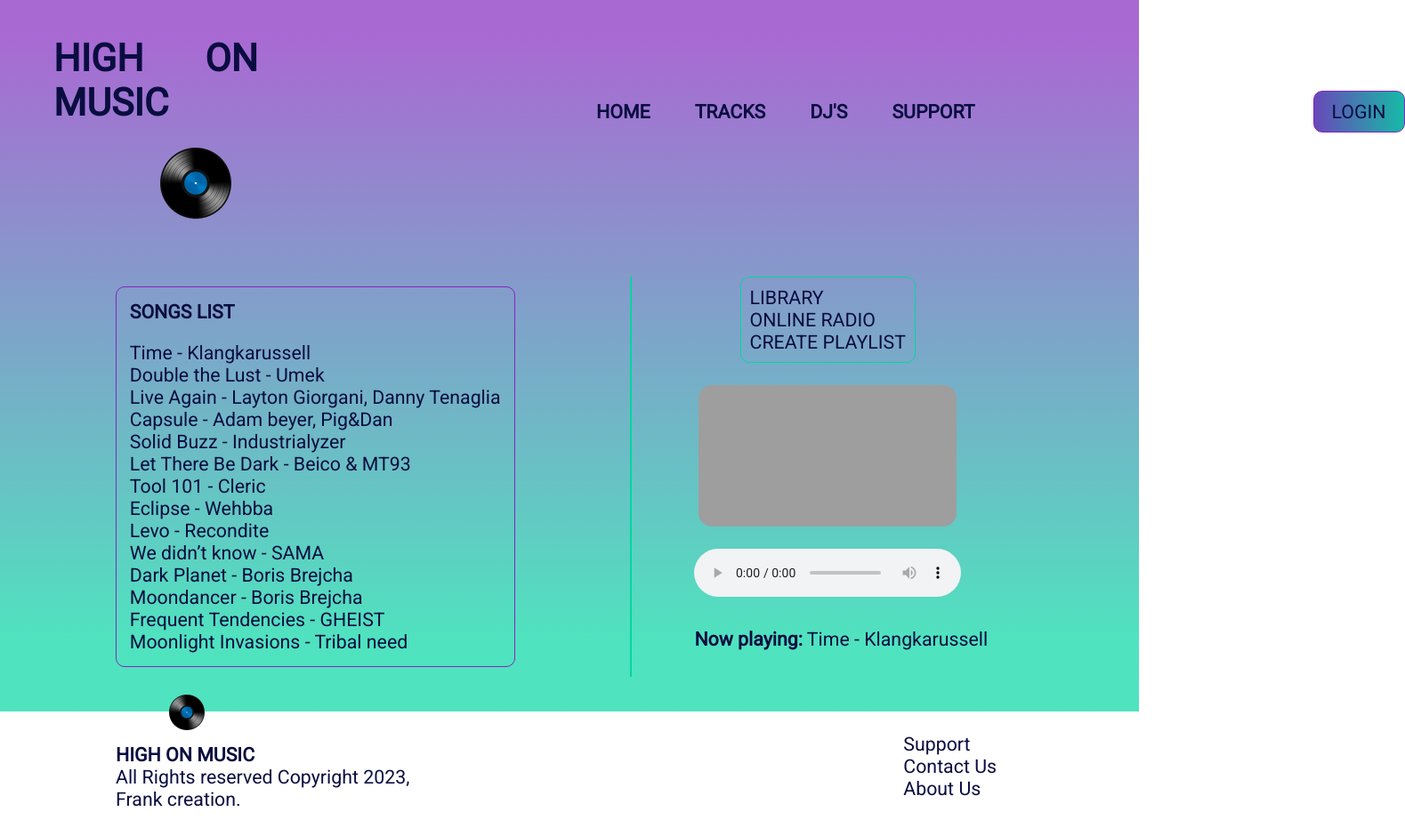
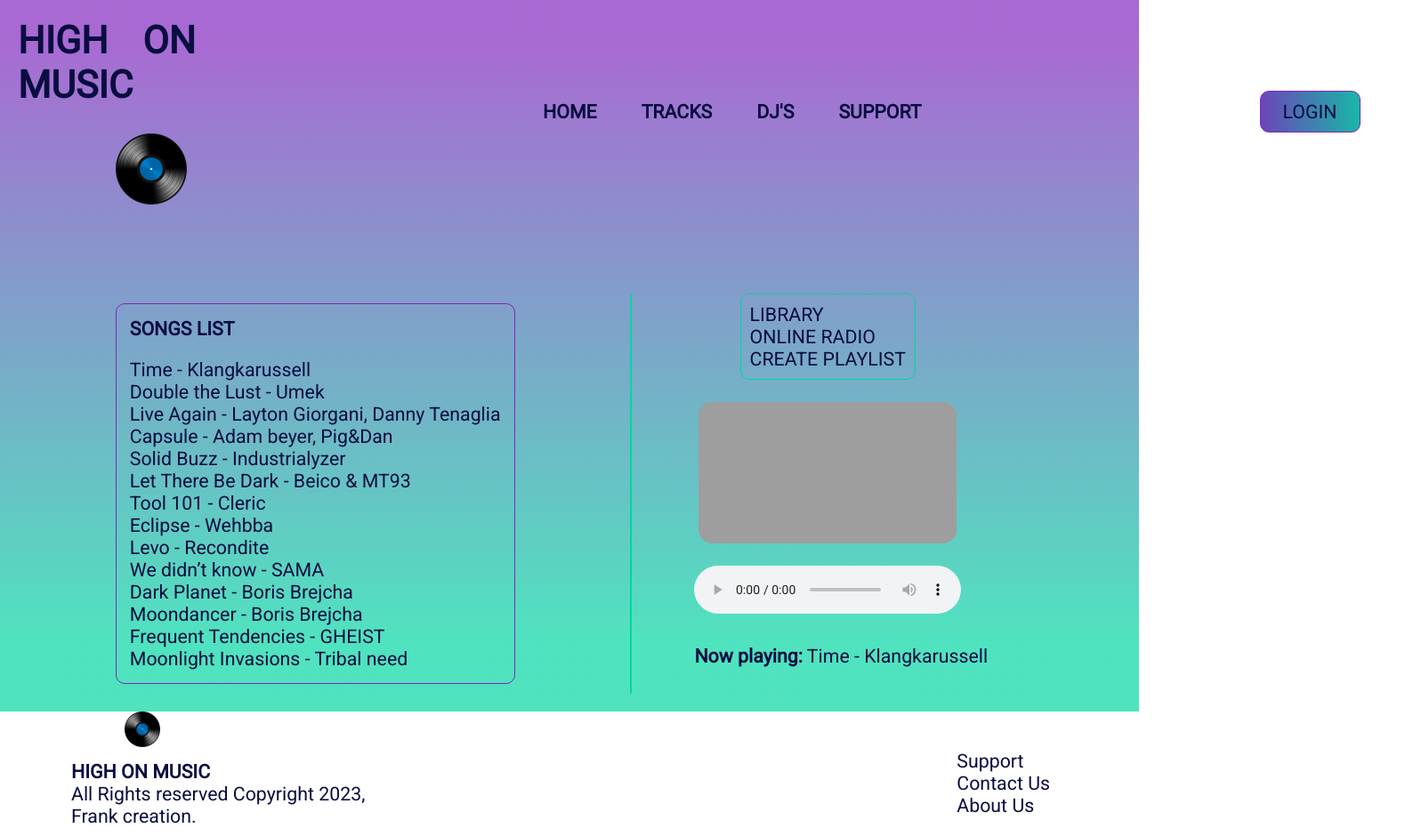
Before and after one commit to Franchog7/Media_Player, a plain HTML site: page index.html in a window 1280 px wide. Shown: the whole page at 89% size, 1579 px wide, since content can reach past the window. Drawn offline with Linux system fonts and the light colour scheme; grey boxes are pictures that could not be loaded.

Commit message:
arranges

```diff
--- a/style.css
+++ b/style.css
@@ -11,8 +11,8 @@
   text-align: justify;
 
 
-  /* border: solid 1px yellow;   */
-  /* border: none; */
+  border: solid 1px yellow;
+  border: none;
 
   margin: 0;
   padding: 0;
@@ -22,35 +22,16 @@
 
 }
 
-/* body */
+/* header */
+
 
 .h1 {
   font-size: 2em;
   display: flex;
-  /* margin: 0 1 auto; */
-  padding: 40px 0px 10px 60px;
+  padding: 10px 0px 10px 10px;
+  margin: 10px;
 }
 
-.jumbotron {
-  width: 100%;
-  height: 100%;
-  background:  linear-gradient(#8226BF 5%, #01D6A2 90%);
-  position:absolute;
-  z-index: -1000;
-  opacity: .69;
-  top: 0;
-  left: 0;
-}
-
-
-.headerlist {
-  display: flex;
-  font-size: 16pt;
-  gap: 50px; /* Space between items */
-}
-
-
-/* header */
 
 .header .nav {
   display: flex;
@@ -61,10 +42,23 @@
 
 
 .disco {
-  align-items: center;
-  padding: 16px 30px 0px 180px
+  display: flex;
+  /* align-items: center; */
+  justify-content: center;
+  padding: 10px;
+  margin: 10px 10px 10px 120px;
+  transition: all 1.5s ease-in;
 }
 
+.disco:hover {
+  transition-property: initial;
+}
+
+.headerlist {
+  display: flex;
+  /* font-size: 24px; */
+  gap: 50px; /* Space between items */
+}
 
 
 .headerlist a { /* Target link elements within the list */
@@ -80,12 +74,13 @@
   background: linear-gradient(to right, #8226BF 0%, #01D6A2 70%) -30px 0;
   background-size: 220%;
   color: #01D6A2;
-  padding: 10px 20px;
-  margin-right: 100px;
+  padding: 10px 25px;
+  margin-right: 80px;
   border-radius: 10px;
   border: solid 1px #8226BF;
   transition: all 0.01 ease-in-out;
 }
+
 
 .login:hover {
   transform: scale(1.1);
@@ -101,12 +96,24 @@
   }
 }
 
+/* body */
+
+.jumbotron {
+  width: 100%;
+  height: 100%;
+  background:  linear-gradient(#8226BF 5%, #01D6A2 90%);
+  position:absolute;
+  z-index: -1000;
+  opacity: .69;
+  top: 0;
+  left: 0;
+}
 
 /* main */
 
 main {
   display: flex;
-  margin-top: 60px;
+  margin-top:80px;
   flex-direction: row-reverse;
   justify-content:space-evenly;
   align-items: center;
@@ -177,7 +184,7 @@ color: #8226BF;
 }
 
 .footer1 {
-  padding: 10px 30px 10px 130px;
+  padding: 10px 10px 10px 80px;
 }
 
 
@@ -186,7 +193,7 @@ color: #8226BF;
 }
 
 .footerlist {
-  padding: 50px 160px 10px 30px;
+  padding: 50px 100px 10px 30px;
     transition: all 0.1s ease-in-out;
     transition: color 0.03s ease-in-out;
 }
```
